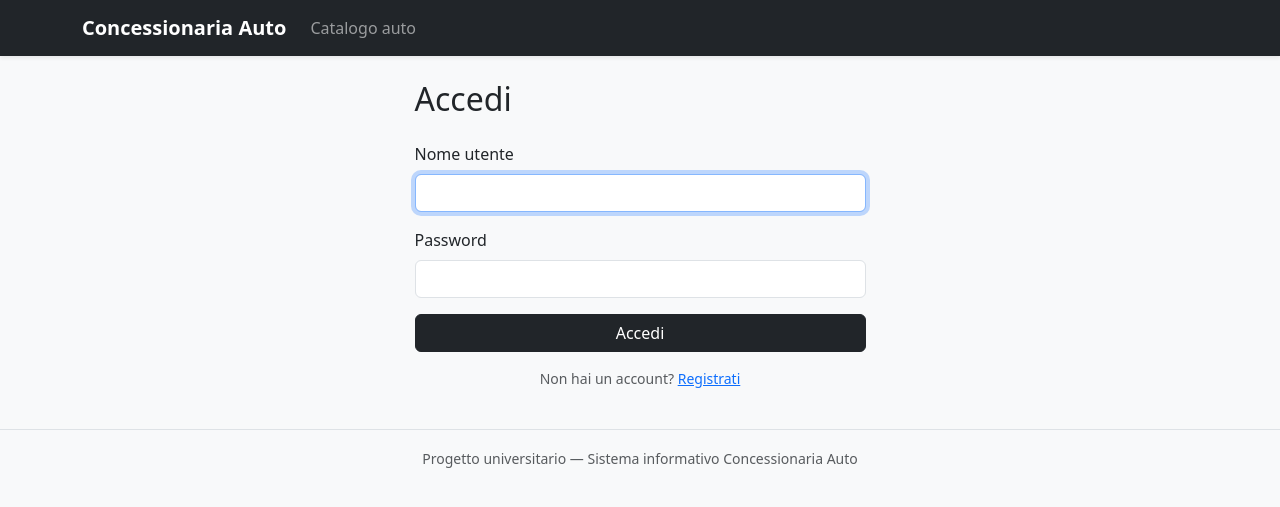
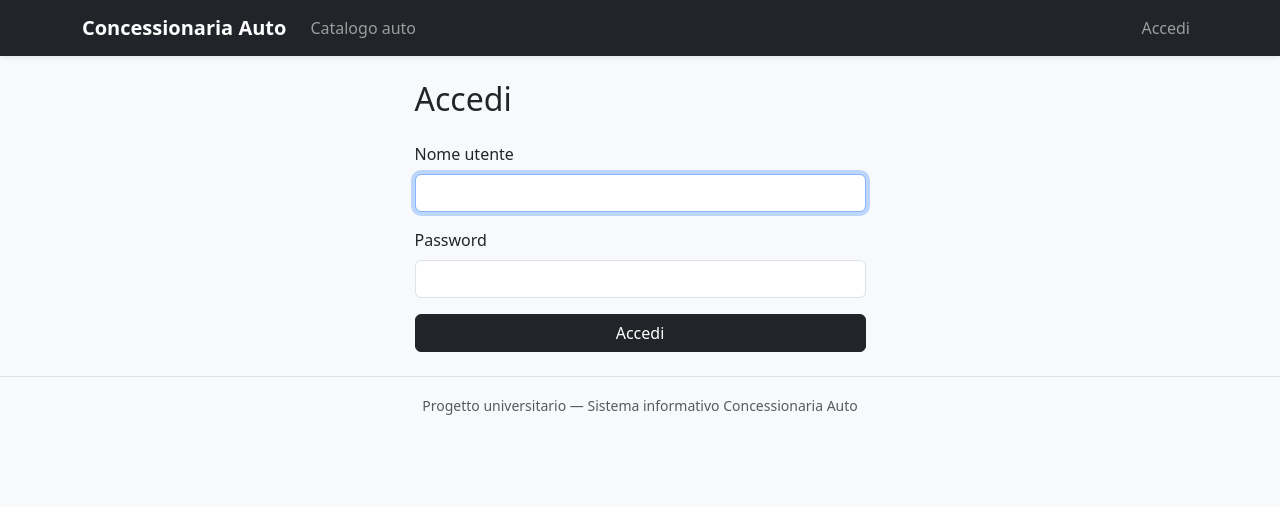
Before and after one commit to aesposito-05/concessionaria-auto-progetto-esame, a Django app: page /accounts/login/ in a window 1280 px wide. Shown: the top 507 px of the page. Run offline with Django 5.2, Linux system fonts and the light colour scheme.

Commit message:
Aggiunge tasto Accedi/Esci nella navbar

```diff
--- a/gestionale/templates/gestionale/base.html
+++ b/gestionale/templates/gestionale/base.html
@@ -17,6 +17,23 @@
           <a class="nav-link" href="{% url 'lista_auto' %}">Catalogo auto</a>
         </li>
       </ul>
+      <ul class="navbar-nav">
+        {% if user.is_authenticated %}
+          <li class="nav-item">
+            <span class="nav-link text-light">{{ user.username }}</span>
+          </li>
+          <li class="nav-item">
+            <form method="post" action="{% url 'logout' %}" class="d-inline">
+              {% csrf_token %}
+              <button type="submit" class="btn btn-outline-light btn-sm">Esci</button>
+            </form>
+          </li>
+        {% else %}
+          <li class="nav-item">
+            <a class="nav-link" href="{% url 'login' %}">Accedi</a>
+          </li>
+        {% endif %}
+      </ul>
     </div>
   </div>
 </nav>
--- a/gestionale/templates/registration/login.html
+++ b/gestionale/templates/registration/login.html
@@ -32,9 +32,6 @@
       <button type="submit" class="btn btn-dark w-100">Accedi</button>
     </form>
 
-    <p class="mt-3 text-center text-muted small">
-      Non hai un account? <a href="{% url 'registrazione_scelta' %}">Registrati</a>
-    </p>
   </div>
 </div>
 {% endblock %}
```
